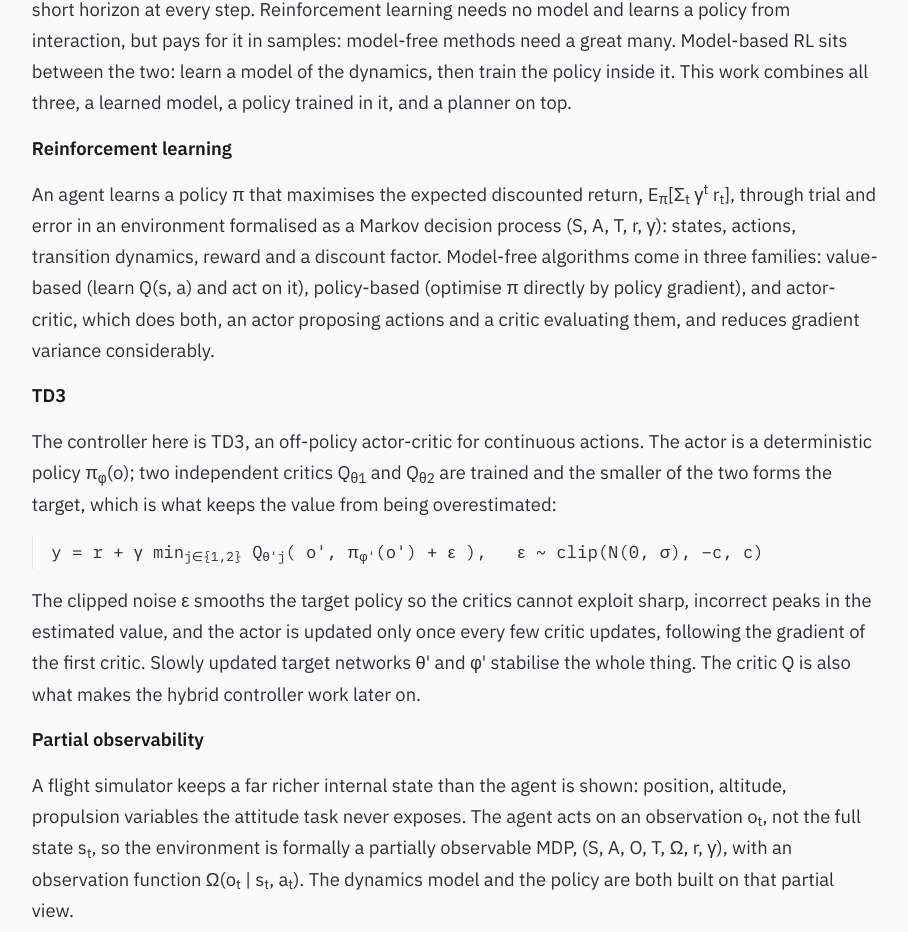
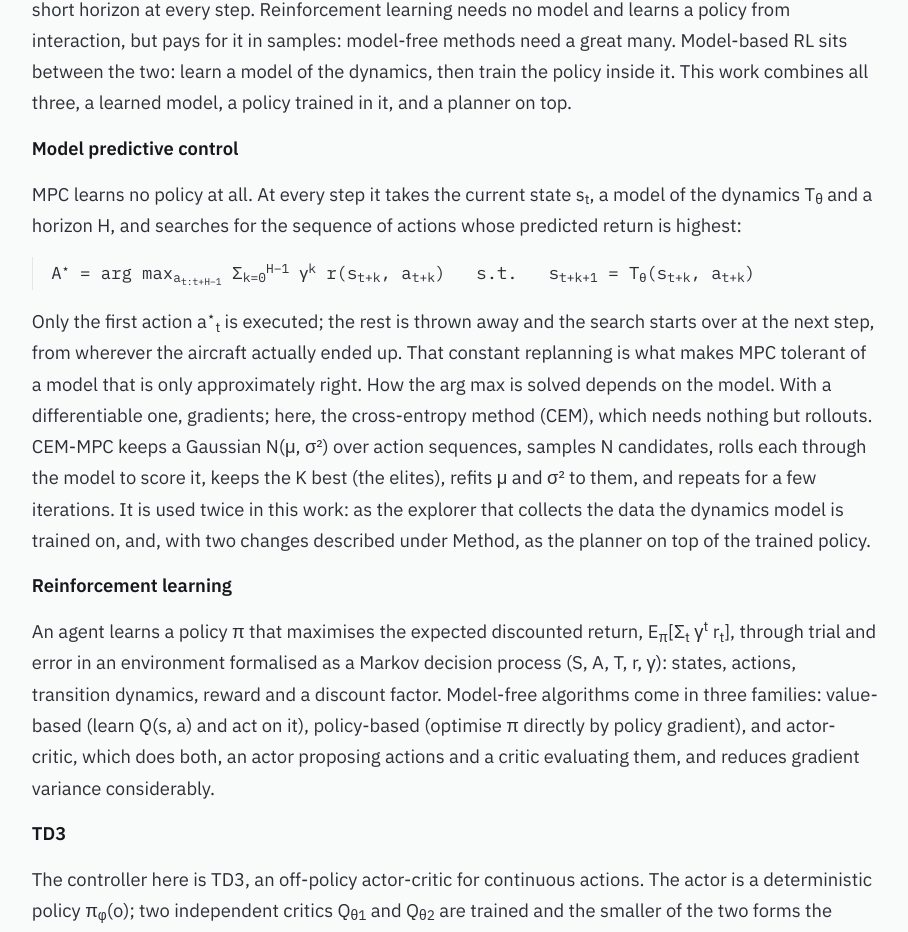
Before and after one commit to Titouaaaan/pi5-app, a Next.js app in the folder my-app/: page /PhINODE in a window 1280 px wide. Shown: the part 2449-3381 px from the top of the page, without its empty margins (185-1093 px from the left). Built offline with nearby package versions, Linux system fonts and the light colour scheme; no server answers.

Commit message:
content: PhINODE background gets a model predictive control paragraph with the MPC objective and the CEM recap
Co-Authored-By: Claude Opus 5 <noreply@anthropic.com>

```diff
--- a/my-app/app/PhINODE/page.tsx
+++ b/my-app/app/PhINODE/page.tsx
@@ -116,6 +116,12 @@ export default function PhinodePage() {
         <SectionHeading id="background">background</SectionHeading>
         <H3>Two ways to build a controller</H3>
         <P>Planning, as in model predictive control, needs a model of the dynamics and optimises actions over a short horizon at every step. Reinforcement learning needs no model and learns a policy from interaction, but pays for it in samples: model-free methods need a great many. Model-based RL sits between the two: learn a model of the dynamics, then train the policy inside it. This work combines all three, a learned model, a policy trained in it, and a planner on top.</P>
+        <H3>Model predictive control</H3>
+        <P>MPC learns no policy at all. At every step it takes the current state s<sub>t</sub>, a model of the dynamics T<sub>θ</sub> and a horizon H, and searches for the sequence of actions whose predicted return is highest:</P>
+        <Eq>
+          A<sup>⋆</sup> = arg max<sub>a<sub>t:t+H−1</sub></sub> Σ<sub>k=0</sub><sup>H−1</sup> γ<sup>k</sup> r(s<sub>t+k</sub>, a<sub>t+k</sub>) &nbsp; s.t. &nbsp; s<sub>t+k+1</sub> = T<sub>θ</sub>(s<sub>t+k</sub>, a<sub>t+k</sub>)
+        </Eq>
+        <P>Only the first action a<sup>⋆</sup><sub>t</sub> is executed; the rest is thrown away and the search starts over at the next step, from wherever the aircraft actually ended up. That constant replanning is what makes MPC tolerant of a model that is only approximately right. How the arg max is solved depends on the model. With a differentiable one, gradients; here, the cross-entropy method (CEM), which needs nothing but rollouts. CEM-MPC keeps a Gaussian N(μ, σ²) over action sequences, samples N candidates, rolls each through the model to score it, keeps the K best (the elites), refits μ and σ² to them, and repeats for a few iterations. It is used twice in this work: as the explorer that collects the data the dynamics model is trained on, and, with two changes described under Method, as the planner on top of the trained policy.</P>
         <H3>Reinforcement learning</H3>
         <P>An agent learns a policy π that maximises the expected discounted return, E<sub>π</sub>[Σ<sub>t</sub> γ<sup>t</sup> r<sub>t</sub>], through trial and error in an environment formalised as a Markov decision process (S, A, T, r, γ): states, actions, transition dynamics, reward and a discount factor. Model-free algorithms come in three families: value-based (learn Q(s, a) and act on it), policy-based (optimise π directly by policy gradient), and actor-critic, which does both, an actor proposing actions and a critic evaluating them, and reduces gradient variance considerably.</P>
         <H3>TD3</H3>
```
